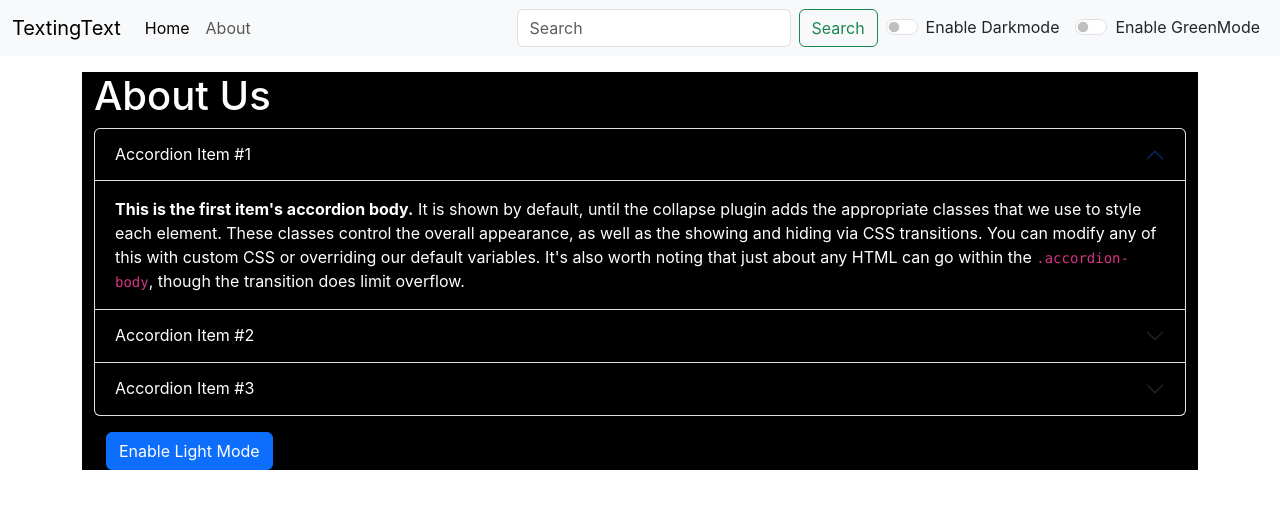
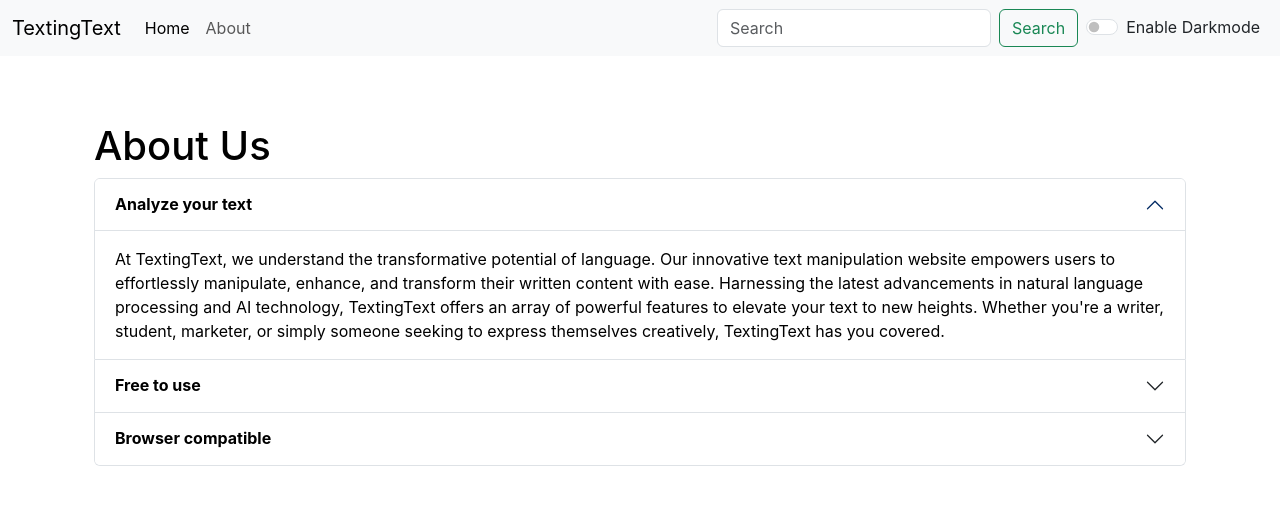
Before and after one commit to Khizer9/React-Texting, a React (Create React App) app: page /about in a window 1280 px wide. Shown: the top 508 px of the page. Built offline with nearby package versions, Linux system fonts and the light colour scheme.

Commit message:
bug fixes

```diff
--- a/src/App.js
+++ b/src/App.js
@@ -57,7 +57,7 @@
     <Alert alert={alert}/>
     <div className="container my-3">
     <Routes>
-          <Route exact path='/about' element={<About/>} />
+          <Route exact path='/about' element={<About mode={mode}/>} />
           <Route exact path='/' element={<TextForm showAlert={showAlert} heading="Enter the text to analyze below" mode={mode}/>} />
         </Routes>
 
--- a/src/components/About.js
+++ b/src/components/About.js
@@ -1,30 +1,12 @@
-import React, {useState } from 'react'
+import React from 'react'
 
-export default function About() {
+export default function About(props) {
 
-    const [styles, setStyles] = useState({
-        color: 'white',
-        backgroundColor: 'black',
-    })
+    let styles = {
+        color: props.mode === 'dark' ? 'white' : 'black',
+        backgroundColor: props.mode === 'dark' ? 'grey' : 'white',
+    }
 
-    const [btntext, setBtnText] = useState('Enable Light Mode')
-
-    const toggleClick = () => {
-        if(styles.color === 'white'){
-            setStyles({
-                color: 'black',
-                backgroundColor: 'white',
-            })
-            setBtnText('Enable Dark Mode')
-        }
-        else {
-            setStyles({
-                color: 'white',
-                backgroundColor: 'black',
-            })
-            setBtnText('Enable Light Mode')
-        }
-    }
 
 
   return (
@@ -34,44 +16,45 @@
             <div className="accordion-item">
                 <h2 className="accordion-header">
                 <button className="accordion-button" type="button" style={styles} data-bs-toggle="collapse" data-bs-target="#collapseOne" aria-expanded="true" aria-controls="collapseOne">
-                    Accordion Item #1
+                  <strong>Analyze your text </strong>
                 </button>
                 </h2>
                 <div id="collapseOne" className="accordion-collapse collapse show" data-bs-parent="#accordionExample">
                 <div className="accordion-body" style={styles}>
-                    <strong>This is the first item's accordion body.</strong> It is shown by default, until the collapse plugin adds the appropriate classes that we use to style each element. These classes control the overall appearance, as well as the showing and hiding via CSS transitions. You can modify any of this with custom CSS or overriding our default variables. It's also worth noting that just about any HTML can go within the <code>.accordion-body</code>, though the transition does limit overflow.
+                At TextingText, we understand the transformative potential of language. Our innovative text manipulation website empowers users to effortlessly manipulate, enhance, and transform their written content with ease.
+                Harnessing the latest advancements in natural language processing and AI technology, TextingText offers an array of powerful features to elevate your text to new heights. Whether you're a writer, student, marketer, or simply someone seeking to express themselves creatively, TextingText has you covered.
                 </div>
                 </div>
             </div>
             <div className="accordion-item">
                 <h2 className="accordion-header">
                 <button className="accordion-button collapsed" type="button" style={styles} data-bs-toggle="collapse" data-bs-target="#collapseTwo" aria-expanded="false" aria-controls="collapseTwo">
-                    Accordion Item #2
+                   <strong> Free to use </strong>
                 </button>
                 </h2>
                 <div id="collapseTwo" className="accordion-collapse collapse" data-bs-parent="#accordionExample">
                 <div className="accordion-body" style={styles}>
-                    <strong>This is the second item's accordion body.</strong> It is hidden by default, until the collapse plugin adds the appropriate classes that we use to style each element. These classes control the overall appearance, as well as the showing and hiding via CSS transitions. You can modify any of this with custom CSS or overriding our default variables. It's also worth noting that just about any HTML can go within the <code>.accordion-body</code>, though the transition does limit overflow.
+                TextingText is your go-to destination for free, powerful text manipulation tools. Unleash your creativity, enhance your writing, and explore the endless possibilities of language—all without breaking the bank.
+                With TextingText, you have the freedom to transform your text in a variety of ways. Rewrite, rephrase, and restructure sentences effortlessly with our intuitive paraphrasing tool. Say goodbye to repetitive wording and hello to fresh, engaging content that captivates your readers.
                 </div>
                 </div>
             </div>
             <div className="accordion-item">
                 <h2 className="accordion-header">
                 <button className="accordion-button collapsed" type="button" style={styles} data-bs-toggle="collapse" data-bs-target="#collapseThree" aria-expanded="false" aria-controls="collapseThree">
-                    Accordion Item #3
+                   <strong> Browser compatible </strong>
                 </button>
                 </h2>
                 <div id="collapseThree" className="accordion-collapse collapse" data-bs-parent="#accordionExample">
                 <div className="accordion-body" style={styles}>
-                    <strong>This is the third item's accordion body.</strong> It is hidden by default, until the collapse plugin adds the appropriate classes that we use to style each element. These classes control the overall appearance, as well as the showing and hiding via CSS transitions. You can modify any of this with custom CSS or overriding our default variables. It's also worth noting that just about any HTML can go within the <code>.accordion-body</code>, though the transition does limit overflow.
+                TextingText is a versatile text manipulation website designed to be compatible with a wide range of browsers. We understand that accessibility and convenience are paramount when it comes to harnessing the power of words. That's why we've ensured TextingText works seamlessly across popular browsers, including Chrome, Firefox, Safari, and Edge.
+                No matter which browser you prefer, TextingText is ready to enhance your text manipulation experience. Whether you're using a desktop, laptop, or mobile device, our website adapts to your screen size and resolution, providing a responsive and user-friendly interface.
+                With TextingText's browser compatibility, you can confidently access our robust suite of text manipulation tools from any device and browser combination. Rewrite, rephrase, and refine your content with ease, knowing that our website will work seamlessly with your preferred browsing environment.
                 </div>
                 </div>
             </div>
         </div>
 
-        <div className="container my-3">
-            <button type="button" onClick={toggleClick} className="btn btn-primary">{btntext}</button>
-        </div>
     </div>
   )
 }
--- a/src/components/Alert.js
+++ b/src/components/Alert.js
@@ -8,10 +8,11 @@
     }
 
   return (
-      props.alert &&  <div className={`alert alert-${props.alert.type} alert-dismissible fade show`} role="alert">
+    <div style={{height: '50px'}}>
+      {props.alert &&  <div className={`alert alert-${props.alert.type} alert-dismissible fade show`} role="alert">
             <strong>{capitalize(props.alert.type)}</strong> : {props.alert.msg}
-        </div>
-
+        </div>}
+    </div>
   )
 }
 
--- a/src/components/Navbar.js
+++ b/src/components/Navbar.js
@@ -29,10 +29,10 @@
   <input className="form-check-input" type="checkbox" onClick={props.toggleMode} role="switch" id="flexSwitchCheckDefault"/>
   <label className="form-check-label" htmlFor="flexSwitchCheckDefault">Enable Darkmode</label>
 </div>
-    <div className={`form-check form-switch text-${props.mode === "light" ? "green" : "light"} mx-2`}>
+    {/* <div className={`form-check form-switch text-${props.mode === "light" ? "green" : "light"} mx-2`}>
   <input className="form-check-input" type="checkbox" onClick={props.toggleGreenMode} role="switch" id="flexSwitchCheckDefault"/>
   <label className="form-check-label" htmlFor="flexSwitchCheckDefault">Enable GreenMode</label>
-</div>
+</div> */}
   </div>
 
 </nav>
--- a/src/components/TextForm.js
+++ b/src/components/TextForm.js
@@ -35,18 +35,18 @@
     <div className="container" style={{color: props.mode === "light" ? "black" : "white"}}>
         <h1>{props.heading}</h1>
         <div className="mb-3">
-        <textarea className="form-control" value={text} style={{backgroundColor: props.mode === "dark" ? "grey" : "white", color: props.mode === "light" ? "black" : "white"}} onChange={handleChange} id="myBox" rows="8"></textarea>
+        <textarea className="form-control" value={text} style={{backgroundColor: props.mode === "dark" ? "#b9b6b6" : "white", color: props.mode === "light" ? "black" : "white"}} onChange={handleChange} id="myBox" rows="8"></textarea>
         </div>
-        <button className="btn btn-primary mx-1" onClick={handleUpClick}>Convert to UpperCase</button>
-        <button className="btn btn-primary mx-1" onClick={handleLoClick}>Convert to LowerCase</button>
-        <button className="btn btn-primary" onClick={handleCopyText}>Copt Text</button>
-        <button className="btn btn-primary mx-1" onClick={handleClearClick}>Clear</button>
+        <button disabled={text.length===0} className="btn btn-primary mx-1 my-1" onClick={handleUpClick}>Convert to UpperCase</button>
+        <button disabled={text.length===0} className="btn btn-primary mx-1 my-1" onClick={handleLoClick}>Convert to LowerCase</button>
+        <button disabled={text.length===0} className="btn btn-primary mx-1 my-1" onClick={handleCopyText}>Copt Text</button>
+        <button disabled={text.length===0} className="btn btn-primary mx-1 my-1" onClick={handleClearClick}>Clear</button>
     </div>
 
     <div className="container my-3" style={{color: props.mode === "light" ? "black" : "white"}}>
       <h2>Your Text Summary</h2>
-      <p>{text.split(" ").length} words and {text.length} characters</p>
-      <p>{0.008 * text.split(" ").length} Minutes to read.</p>
+      <p>{text.split(" ").filter((element)=>{return element.length!==0}).length} words and {text.length} characters</p>
+      <p>{0.008 * text.split(" ").filter((element)=>{return element.length!==0}).length} Minutes to read.</p>
 
       <h2>Preview</h2>
       <p>{text.length>0 ? text : "Enter Something above in textbox to preview."}</p>
```
